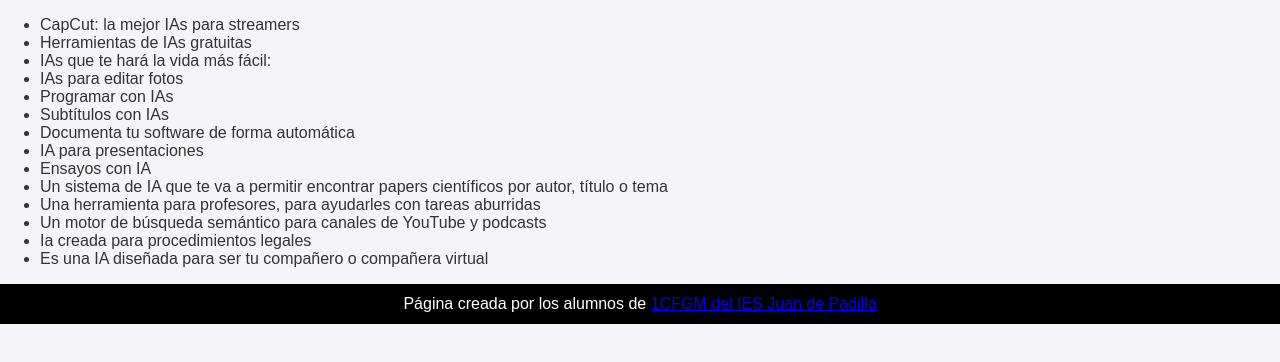
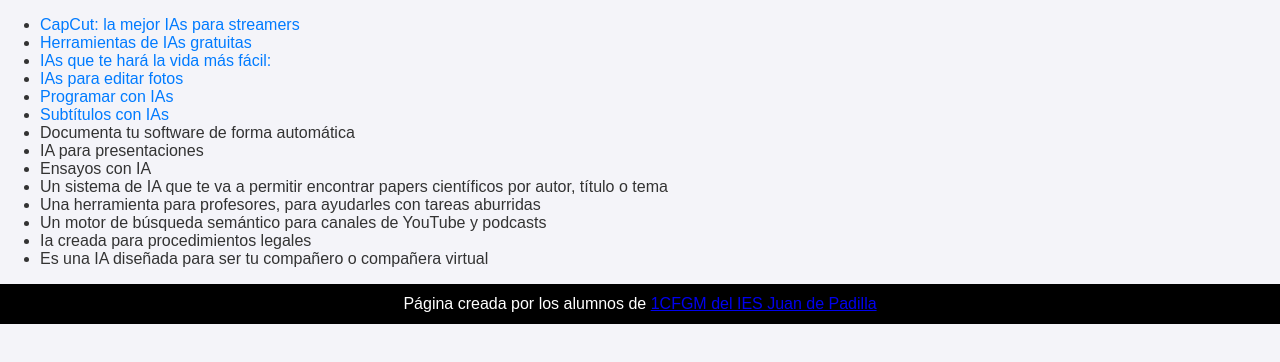
Before and after one commit to tipssom/TipsSOM, a plain HTML site: page general.html in a window 1280 px wide. Drawn offline with Linux system fonts and the light colour scheme.

Commit message:
Update general.html

```diff
--- a/general.html
+++ b/general.html
@@ -12,12 +12,12 @@
 
           <!--Tips de Hugo-->
             <ul>
-                <li><a href="https://vm.tiktok.com/ZGex4NgV9/ "></a>CapCut: la mejor IAs para streamers</li>
-                <li><a href="https://vm.tiktok.com/ZGex4MSpE/ "></a>Herramientas de IAs gratuitas</li>
-		<li><a href="https://youtube.com/shorts/ADmfFivb-4A?si=kieFgwO_zCKy8PZ5"></a>IAs que te hará la vida más fácil:</li>
-		<li><a href="https://youtube.com/shorts/9ugra69Jgwo?si=ixudC6Wb7VXY8iKi"></a>IAs para editar fotos</li>
-		<li><a href="https://youtube.com/shorts/6PR_TDT8_lw?si=64m0cS6u--1aDiIw"></a>Programar con IAs</li>
-		<li><a href="https://vm.tiktok.com/ZGex4JwyX/"></a>Subtítulos con IAs</li>
+                <li><a href="https://vm.tiktok.com/ZGex4NgV9/ ">CapCut: la mejor IAs para streamers</li>
+                <li><a href="https://vm.tiktok.com/ZGex4MSpE/ ">Herramientas de IAs gratuitas</li>
+		<li><a href="https://youtube.com/shorts/ADmfFivb-4A?si=kieFgwO_zCKy8PZ5">IAs que te hará la vida más fácil:</li>
+		<li><a href="https://youtube.com/shorts/9ugra69Jgwo?si=ixudC6Wb7VXY8iKi">IAs para editar fotos</li>
+		<li><a href="https://youtube.com/shorts/6PR_TDT8_lw?si=64m0cS6u--1aDiIw">Programar con IAs</li>
+		<li><a href="https://vm.tiktok.com/ZGex4JwyX/">Subtítulos con IAs</li>
          <!--Tips de Hugo-->
 	<!--Tips de Zaira-->
 		<li><a href="https://stenography.dev/"></a>Documenta tu software de forma automática</li>
```
